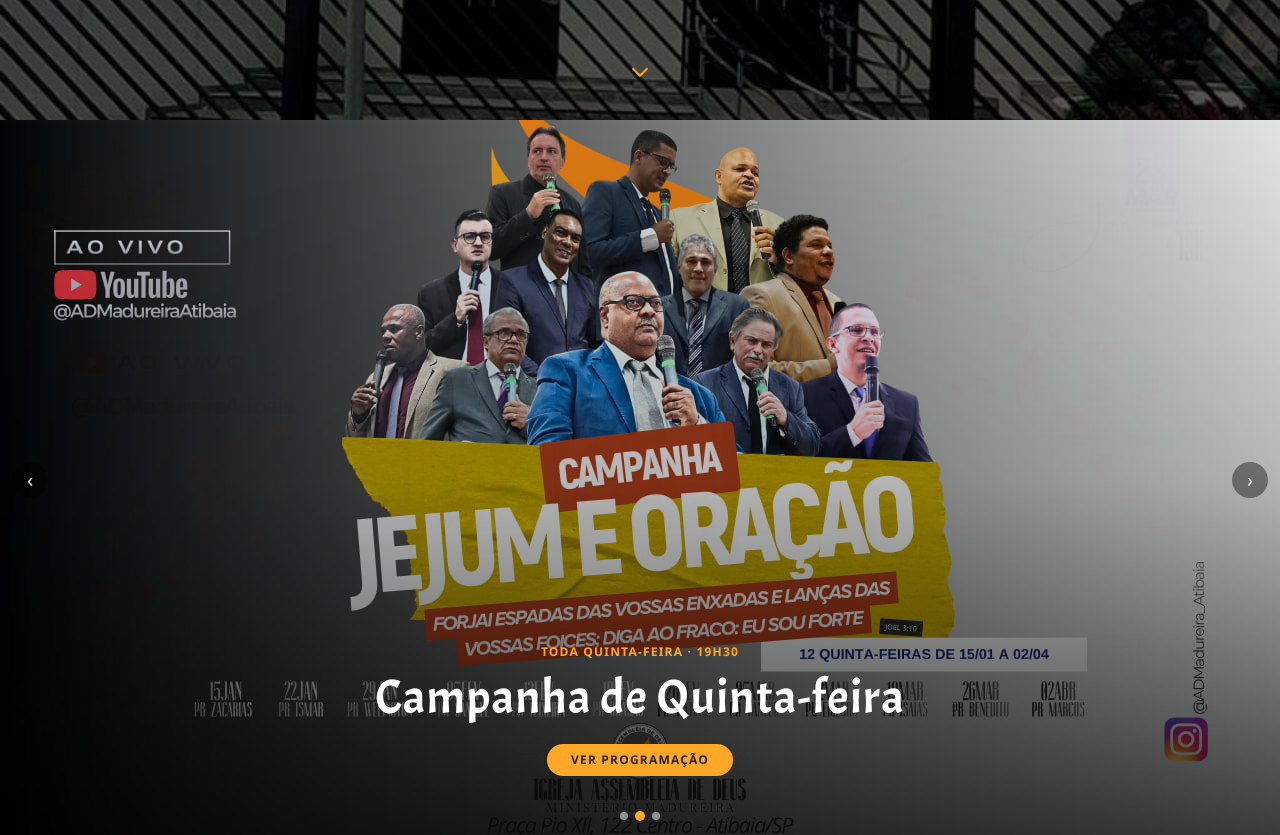
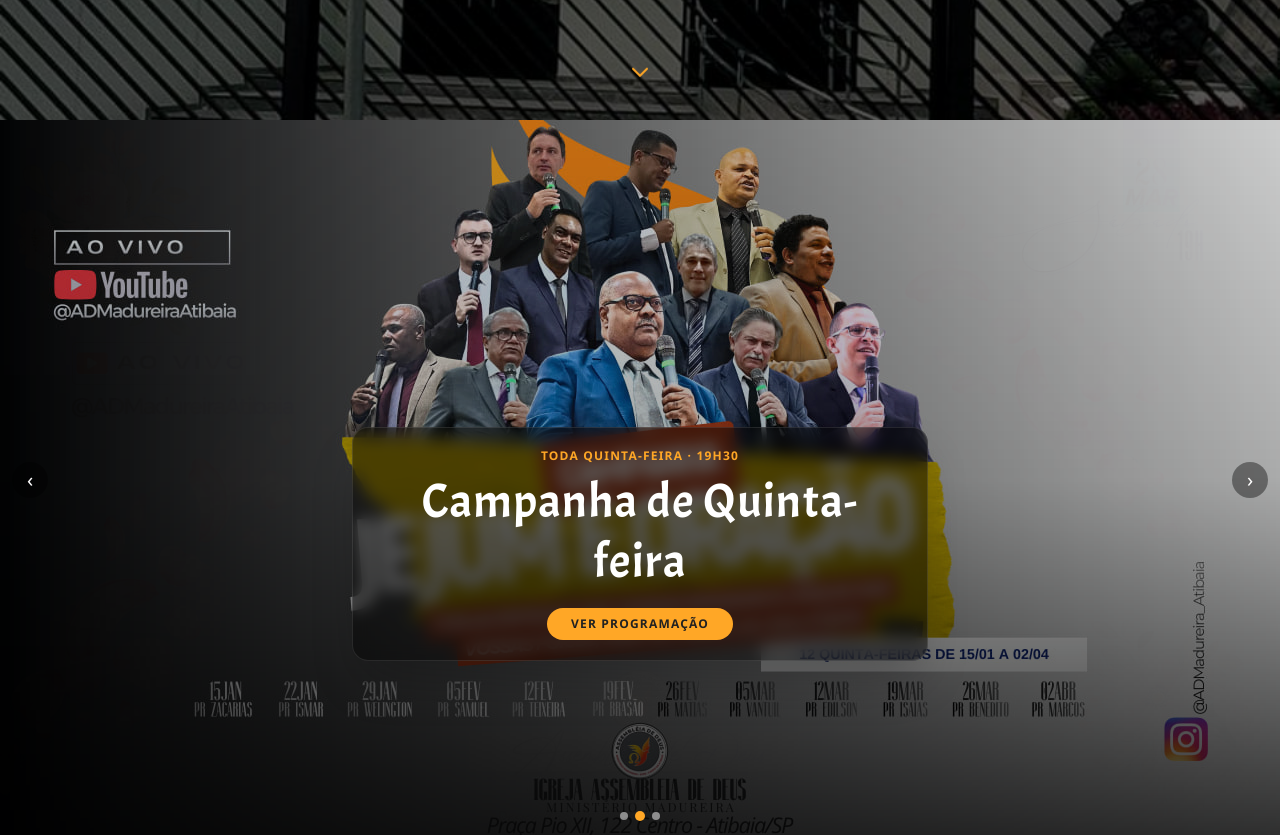
Before and after one commit to JrValerio/admadureira-atibaia, a Next.js app: page / in a window 1280 px wide. Shown: the part 680-1515 px from the top of the page. Built offline with nearby package versions, Linux system fonts and the light colour scheme.

Commit message:
style: refine home hero slider overlay

```diff
--- a/src/components/HeroEventos.tsx
+++ b/src/components/HeroEventos.tsx
@@ -63,15 +63,16 @@ export default function HeroEventos() {
       ))}
 
       {/* Overlay escuro */}
-      <div className="absolute inset-0 bg-linear-to-t from-black/75 via-black/20 to-transparent" />
+      <div className="absolute inset-0 bg-linear-to-t from-black/80 via-black/25 to-black/10" />
 
       {/* Texto central */}
-      <div className="absolute inset-0 flex flex-col items-center justify-end pb-6 sm:pb-10 md:pb-16 px-4 text-center">
-        <p className="text-[#ffa726] text-xs font-bold tracking-widest uppercase mb-2">
+      <div className="absolute inset-0 flex items-end justify-center px-4 pb-6 sm:pb-10 md:items-center md:pb-0 text-center">
+        <div className="max-w-xl rounded-2xl border border-white/10 bg-black/45 px-4 py-3 sm:px-6 sm:py-5 shadow-2xl backdrop-blur-sm md:translate-y-12 lg:translate-y-16">
+          <p className="text-[#ffa726] text-[11px] sm:text-xs font-bold tracking-widest uppercase mb-2">
             {evento.data}
             {evento.horario && ` · ${evento.horario}`}
           </p>
-        <h2 className="font-acme text-white text-2xl sm:text-3xl md:text-5xl tracking-wide leading-tight max-w-2xl">
+          <h2 className="font-acme text-white text-2xl sm:text-3xl md:text-4xl lg:text-5xl tracking-wide leading-tight">
             {evento.titulo}
           </h2>
           {evento.link && (
@@ -82,6 +83,7 @@ export default function HeroEventos() {
               Ver programação
             </Link>
           )}
+        </div>
       </div>
 
       {/* Setas */}
```
Lines whose indentation alone changed are shown as unchanged.
